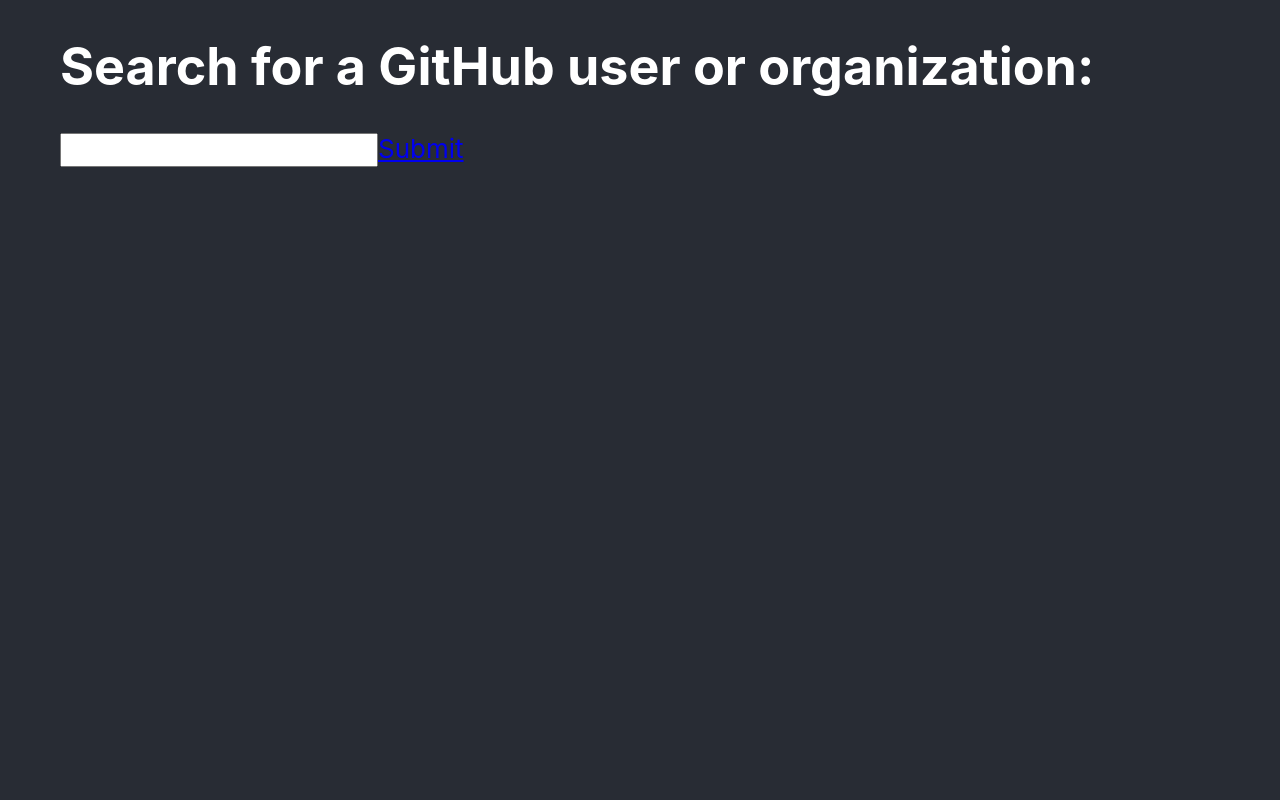
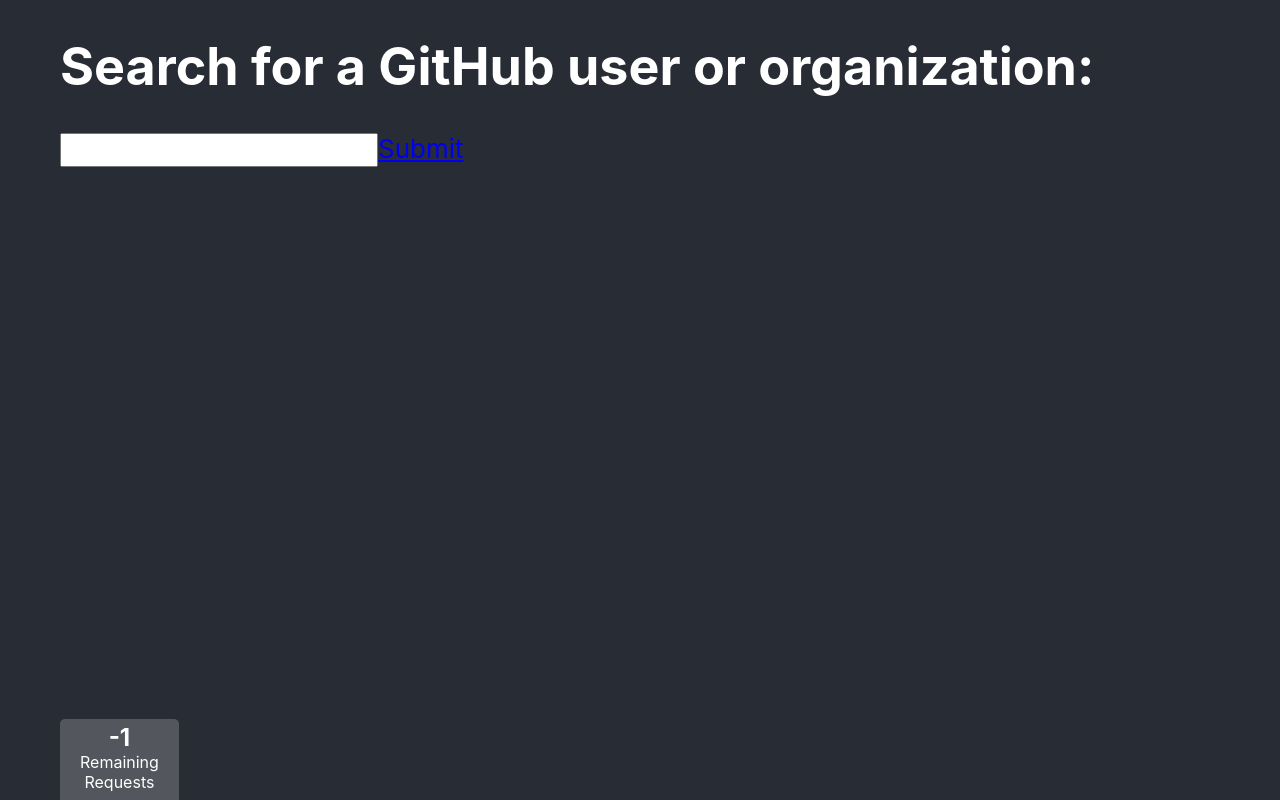
Before and after one commit to SirajChokshi/git-get, a React (Create React App) app in the folder frontend/: page / in a window 1280 px wide. Built offline with nearby package versions, Linux system fonts and the light colour scheme; no server answers; the HTML template or start-up script is replaced by a standard one.

Commit message:
feat: move to Go API and display rateLimit on webpage

```diff
--- a/frontend/src/App.js
+++ b/frontend/src/App.js
@@ -4,6 +4,7 @@
 import Index from './views/index'
 import Profile from './views/profile'
 import Error from './views/error'
+import RateLimit from './components/rateLimit'
 import './App.css';
 
 function App() {
@@ -14,6 +15,7 @@
           <Profile path="/:username" />
           <Error path="/404" default />
         </Router>
+        <RateLimit />
       </div>
   );
 }
--- a/frontend/src/components/bio.js
+++ b/frontend/src/components/bio.js
@@ -7,13 +7,13 @@
 
     return (
         <header id={"bio"}>
-                <img src={props.user.avatar_url} id={"avatar"} />
+                <img src={props.user.AvatarURL} id={"avatar"} />
                 <div id={"bio-info"}>
-                    <h2>{props.user.name}</h2>
-                    <h3>@{props.user.login}</h3>
+                    <h2>{props.user.Name}</h2>
+                    <h3>@{props.user.Login}</h3>
                     <p>
                         {
-                            reactStringReplace(props.user.bio, /\B@([\w-]+)/gm, (match, i) => (
+                            reactStringReplace(props.user.Bio, /\B@([\w-]+)/gm, (match, i) => (
                                 <Link key={i} to={`/${match}`} >@{match}</Link>
                             ))
                         }
@@ -23,7 +23,7 @@
                             props.user.location && (
                                 <tr>
                                     <td>Location</td>
-                                    <td>{props.user.location}</td>
+                                    <td>{props.user.Location}</td>
                                 </tr>
                             )
                         }
@@ -33,7 +33,7 @@
                                     <td>Company</td>
                                     <td>
                                         {
-                                            reactStringReplace(props.user.company, /\B@([\w-]+)/gm, (match, i) => (
+                                            reactStringReplace(props.user.Company, /\B@([\w-]+)/gm, (match, i) => (
                                                 <Link key={i} to={`/${match}`} >@{match}</Link>
                                             ))
                                         }
@@ -47,11 +47,11 @@
                                     <td>Website</td>
                                     <td>
                                         {
-                                            (props.user.blog).match(/^(http|https):\/\//)
+                                            (props.user.WebsiteURL).match(/^(http|https):\/\//)
                                                 ?
-                                                <a href={props.user.blog} target={"_blank"} rel={"noopener"}>{props.user.blog}</a>
+                                                <a href={props.user.WebsiteURL} target={"_blank"} rel={"noopener"}>{props.user.WebsiteURL}</a>
                                                 :
-                                                <a href={"http://" + props.user.blog} target={"_blank"} rel={"noopener"}>{props.user.blog}</a>
+                                                <a href={"http://" + props.user.WebsiteURL} target={"_blank"} rel={"noopener"}>{props.user.WebsiteURL}</a>
                                         }
                                     </td>
                                 </tr>
@@ -67,11 +67,11 @@
                         :
                         <>
                             <div className="badge">
-                                <div className="num">{props.user.followers}</div>
-                                Following
+                                <div className="num">{props.user.Followers}</div>
+                                Followers
                             </div>
                             <div className="badge">
-                                <div className="num">{props.user.following}</div>
+                                <div className="num">{props.user.Following}</div>
                                 Following
                             </div>
                         </>
--- /dev/null
+++ b/frontend/src/components/rateLimit.css
@@ -0,0 +1,19 @@
+#rate-limit {
+    position: fixed;
+    bottom: 0;
+    font-size: 16px;
+    background: rgba(255,255,255,0.2);
+    color: white;
+    padding: 0.25em 1.25em 0.5em 1.25em;
+    text-align: center;
+    border-radius: 5px 5px 0 0;
+}
+
+#rate-limit span:nth-child(1) {
+    font-size: 24px;
+    font-weight: 700;
+}
+
+#rate-limit span {
+    display: block;
+}
--- /dev/null
+++ b/frontend/src/components/rateLimit.js
@@ -0,0 +1,35 @@
+import React, {useState, useEffect} from "react";
+import './rateLimit.css'
+
+const RateLimit = (props) => {
+
+    const [rateLimit, setRateLimit] = useState(-1)
+
+    const fetchRateLimit = () => {
+        fetch(`http://localhost:8080/ratelimit/`,
+            {method: "GET", headers: {'Content-Type': 'application/json'}}
+        ).then(
+            (limit => limit.json())
+        ).then (
+            json => {
+                setRateLimit(json.requests)
+            }
+        ).catch((e) => {
+            console.error(e);
+        })
+    }
+
+    useEffect(() => fetchRateLimit(), [rateLimit])
+
+
+
+    return (
+        <div id="rate-limit">
+            <span>{rateLimit}</span>
+            <span>Remaining</span>
+            Requests
+        </div>
+    );
+}
+
+export default RateLimit;
--- a/frontend/src/views/profile.js
+++ b/frontend/src/views/profile.js
@@ -11,12 +11,13 @@
     const [user, setUser] = useState({loading: true})
 
     const fetchUser = (username) => {
-        fetch(`https://api.github.com/users/${username}?client_id=${client_id}&client_secret=${client_secret}`,
+        fetch(`http://localhost:8080/get/${username}`,
             {method: "GET", headers: {'Content-Type': 'application/json'}}
         ).then(
             (userData => userData.json())
         ).then (
             json => {
+                json.Login = username;
                 setUser(json)
             }
         ).catch((e) => {
```
